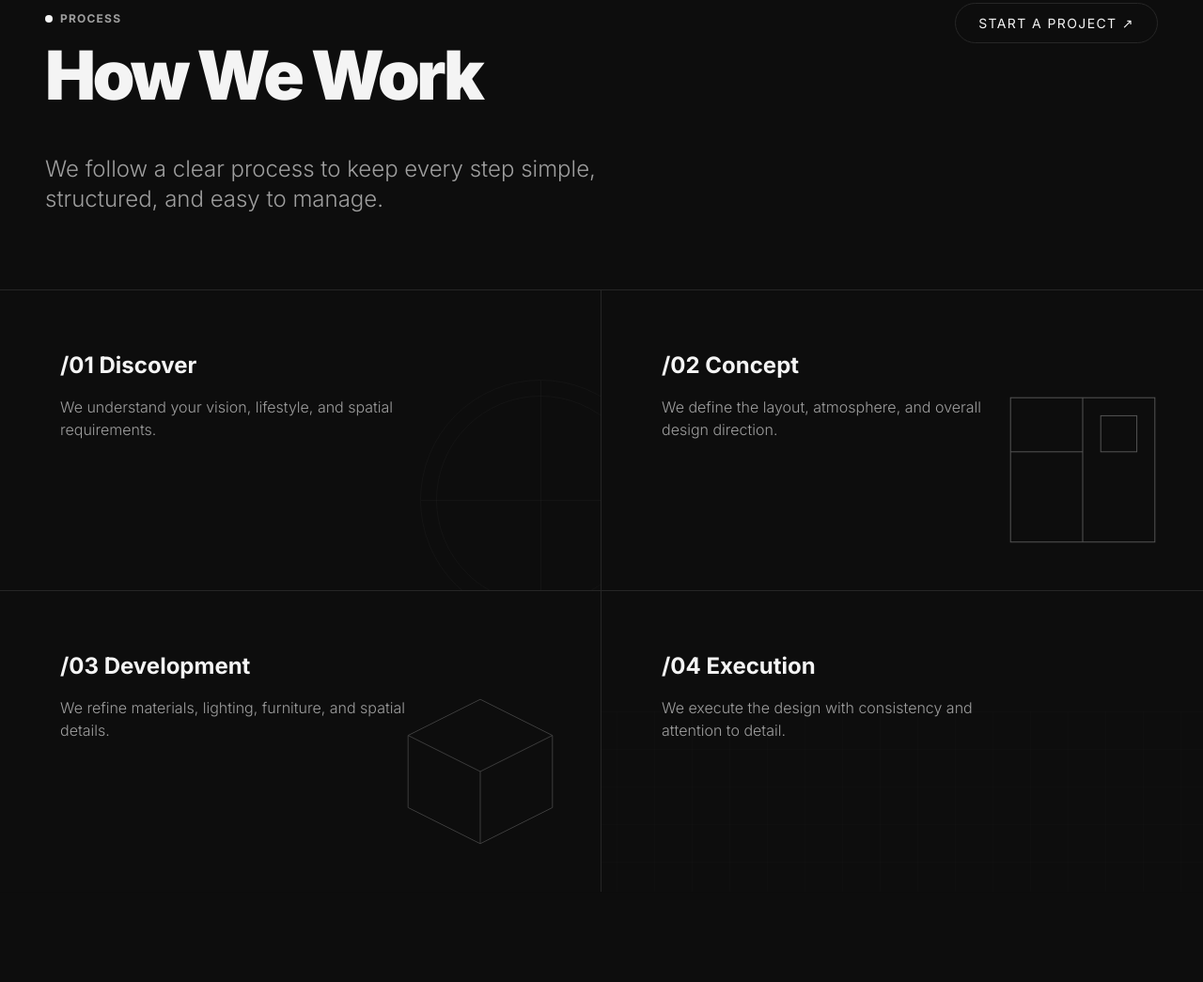
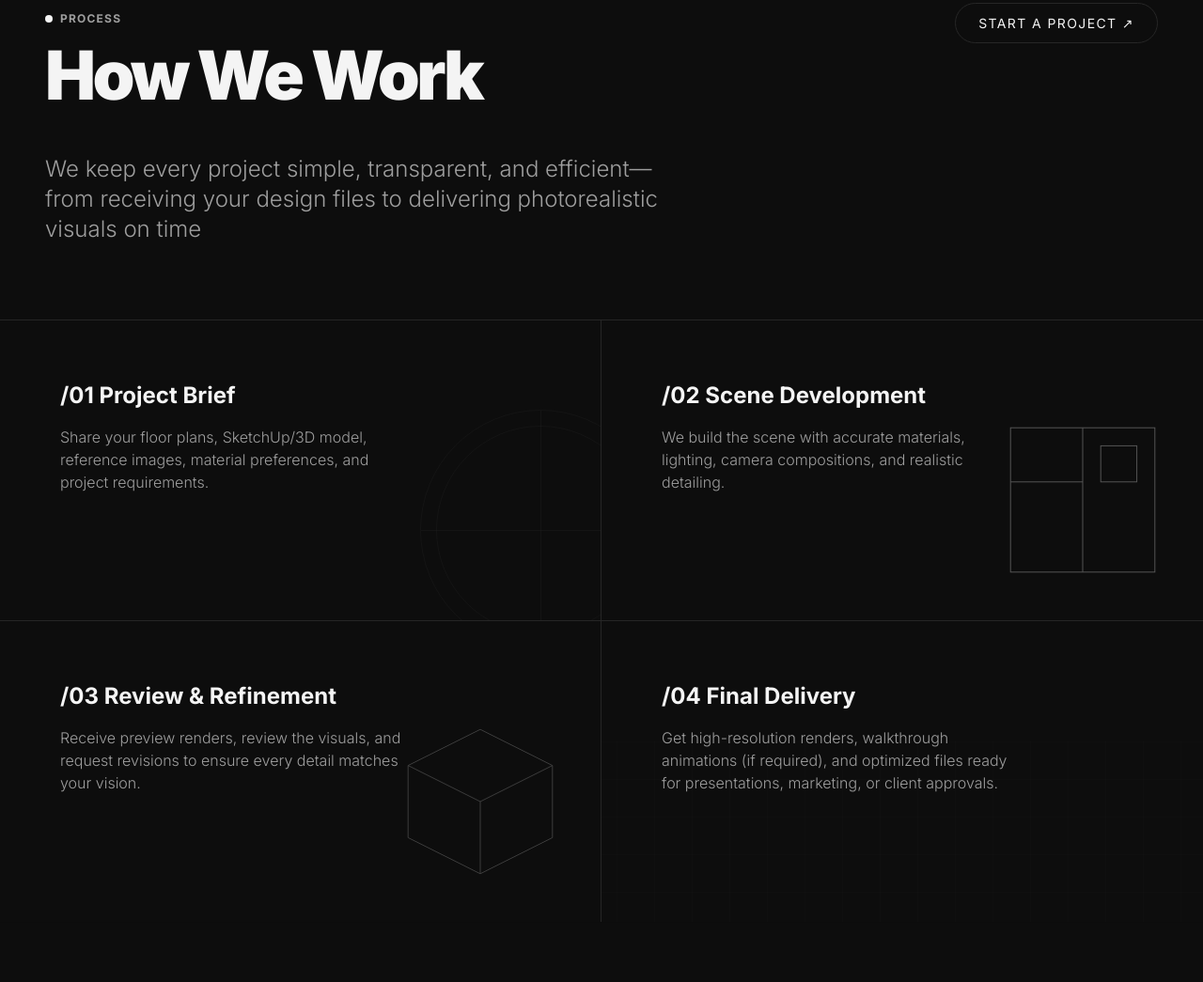
Before and after one commit to Jexviz/VarchasViz3D, a website: page index.html in a window 1280 px wide. Shown: the part 2750-3795 px from the top of the page at 94% size. Drawn offline with nearby package versions, Linux system fonts and the light colour scheme; a script that the page names is missing.

Commit message:
final touch

```diff
--- a/index.html
+++ b/index.html
@@ -353,8 +353,9 @@
           </div>
         </div>
         <p class="text-xl md:text-2xl font-light text-white/60 max-w-2xl">
-          We follow a clear process to keep every step simple, structured, and
-          easy to manage.
+          We keep every project simple, transparent, and efficient—from
+          receiving your design files to delivering photorealistic visuals on
+          time
         </p>
       </div>
 
@@ -365,9 +366,10 @@
           class="group relative p-8 md:p-16 border-b md:border-r border-accent hover:bg-[#111] transition-colors duration-500 overflow-hidden min-h-[40vh] flex flex-col justify-between"
         >
           <div class="relative z-10">
-            <h3 class="text-2xl font-bold mb-4">/01 Discover</h3>
+            <h3 class="text-2xl font-bold mb-4">/01 Project Brief</h3>
             <p class="text-white/60 font-light max-w-sm">
-              We understand your vision, lifestyle, and spatial requirements.
+              Share your floor plans, SketchUp/3D model, reference images,
+              material preferences, and project requirements.
             </p>
           </div>
           <div
@@ -390,9 +392,10 @@
           class="group relative p-8 md:p-16 border-b border-accent hover:bg-[#111] transition-colors duration-500 overflow-hidden min-h-[40vh] flex flex-col justify-between"
         >
           <div class="relative z-10">
-            <h3 class="text-2xl font-bold mb-4">/02 Concept</h3>
+            <h3 class="text-2xl font-bold mb-4">/02 Scene Development</h3>
             <p class="text-white/60 font-light max-w-sm">
-              We define the layout, atmosphere, and overall design direction.
+              We build the scene with accurate materials, lighting, camera
+              compositions, and realistic detailing.
             </p>
           </div>
           <div
@@ -415,9 +418,10 @@
           class="group relative p-8 md:p-16 border-b md:border-b-0 md:border-r border-accent hover:bg-[#111] transition-colors duration-500 overflow-hidden min-h-[40vh] flex flex-col justify-between"
         >
           <div class="relative z-10">
-            <h3 class="text-2xl font-bold mb-4">/03 Development</h3>
+            <h3 class="text-2xl font-bold mb-4">/03 Review & Refinement</h3>
             <p class="text-white/60 font-light max-w-sm">
-              We refine materials, lighting, furniture, and spatial details.
+              Receive preview renders, review the visuals, and request revisions
+              to ensure every detail matches your vision.
             </p>
           </div>
           <div
@@ -440,9 +444,11 @@
           class="group relative p-8 md:p-16 border-accent hover:bg-[#111] transition-colors duration-500 overflow-hidden min-h-[40vh] flex flex-col justify-between"
         >
           <div class="relative z-10">
-            <h3 class="text-2xl font-bold mb-4">/04 Execution</h3>
+            <h3 class="text-2xl font-bold mb-4">/04 Final Delivery</h3>
             <p class="text-white/60 font-light max-w-sm">
-              We execute the design with consistency and attention to detail.
+              Get high-resolution renders, walkthrough animations (if required),
+              and optimized files ready for presentations, marketing, or client
+              approvals.
             </p>
           </div>
           <div
```
Also changed, not shown: about.html (+13 -8 lines), project-detail.html (+5 -9 lines), images/Camera.001.jpg.jpeg (deleted), images/Camera.002 (1).jpg (deleted), images/Camera.002 (4).jpg (deleted), images/Camera.002.jpg.jpeg (deleted), 5 other files.
